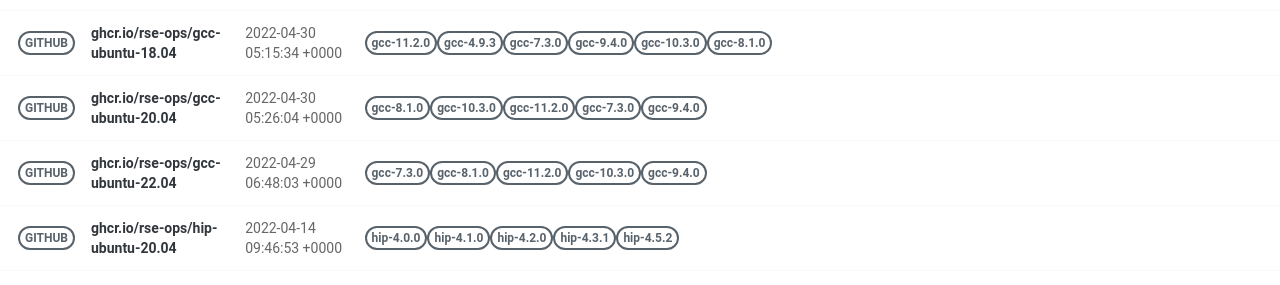
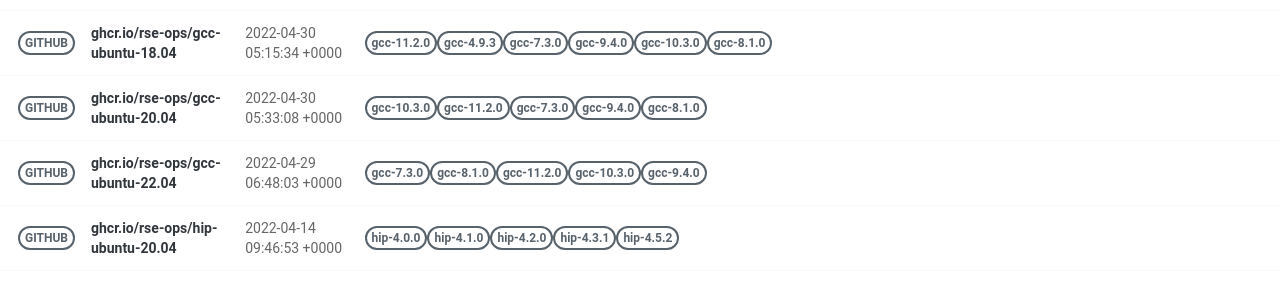
Before and after one commit to rse-ops/docker-images, a Jekyll site: the page built from pages/index.md, in a window 1280 px wide. Shown: the part 581-866 px from the top of the page. Built offline with Jekyll 4.4.1, drawn with Linux system fonts in a browser that asks for light colours; nearby versions of some CDN libraries.

Commit message:
Automated push to update library 2022-04-30

```diff
--- a/_library/ghcr.io-rse-ops-gcc-ubuntu-20.04.md
+++ b/_library/ghcr.io-rse-ops-gcc-ubuntu-20.04.md
@@ -1,14 +1,11 @@
 ---
 layout: container
 name: ghcr.io/rse-ops/gcc-ubuntu-20.04
-updated_at: 2022-04-30 05:26:04.350019
+updated_at: 2022-04-30 05:33:08.706093
 
 
 container_url: https://github.com/orgs/rse-ops/packages/container/package/gcc-ubuntu-20.04
 versions:
- - tag: gcc-8.1.0
-   dockerfile: https://github.com/rse-ops/docker-images/blob/main/ubuntu/gcc/Dockerfile
-   manifest: https://crane.ggcr.dev/manifest/ghcr.io/rse-ops/gcc-ubuntu-20.04:gcc-8.1.0
  - tag: gcc-10.3.0
    dockerfile: https://github.com/rse-ops/docker-images/blob/main/ubuntu/gcc/Dockerfile
    manifest: https://crane.ggcr.dev/manifest/ghcr.io/rse-ops/gcc-ubuntu-20.04:gcc-10.3.0
```
Also changed, not shown: other parts of _library/ghcr.io-rse-ops-gcc-ubuntu-20.04.md (+3 -0 lines).
